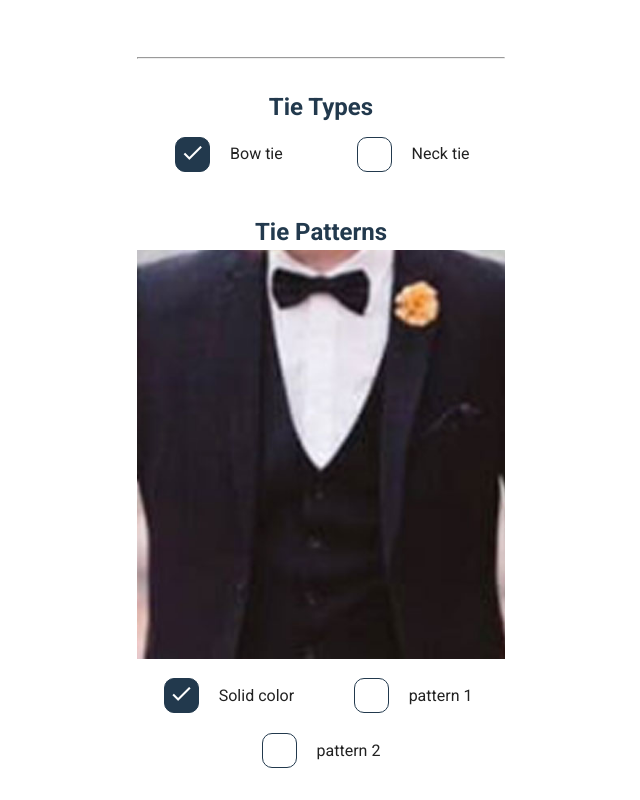
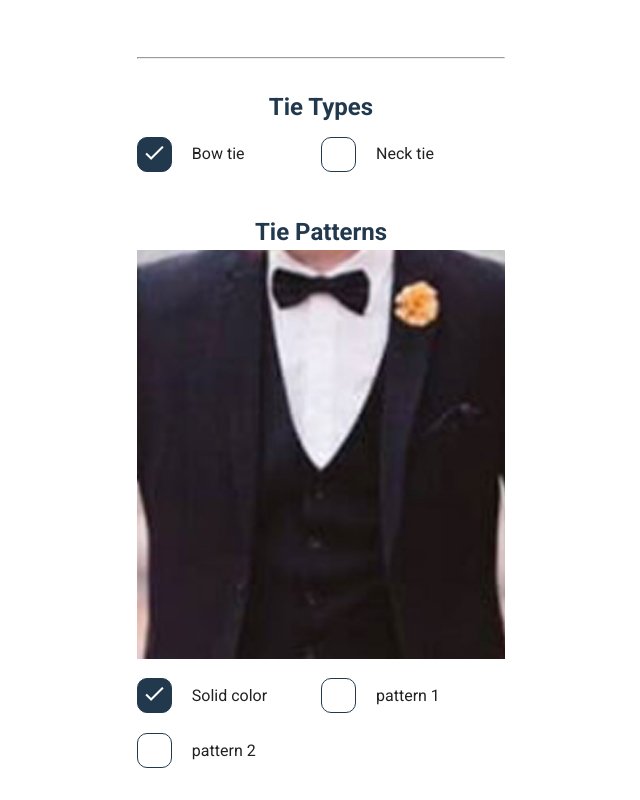
Before and after one commit to factor1/Modern-Groom-2, a Vue app: page /#/suit in a window 1280 px wide. Shown: the part 1220-2020 px from the top of the page, without its empty margins (319-959 px from the left). Built offline with nearby package versions, Linux system fonts and the light colour scheme.

Commit message:
Final style tweaks to pattern section

```diff
--- a/src/components/CompleteSuit.vue
+++ b/src/components/CompleteSuit.vue
@@ -70,7 +70,7 @@ export default {
       let currentUrl = window.location.href;
       currentUrl = currentUrl.indexOf('?') < 0 ? currentUrl : currentUrl.substring(0, currentUrl.indexOf('?'));
       console.log(this.suit);
-      codeToCopy.value = currentUrl +`?suit=${this.suitID.suit}&shirt=${this.suitID.shirt}&tie=${this.suitID.tie}&color=${this.suitID.color}`;
+      codeToCopy.value = currentUrl +`?suit=${this.suitID.suit}&shirt=${this.suitID.shirt}&tie=${this.suitID.tie}&color=${this.suitID.color}&pattern=${this.suitID.pattern}`;
       codeToCopy.setAttribute('type', 'text');
       codeToCopy.select();
       try {
--- a/src/components/SuitPicker.vue
+++ b/src/components/SuitPicker.vue
@@ -213,7 +213,7 @@ export default {
       if(this.valid) {
         const token = process.env.VUE_APP_SMTP_TOKEN;
 
-        const html = `<h2>Quote request</h2><div><h3>Clients data:</h3><p><b>Name: </b> ${this.name} <br> <b>Email: </b> ${this.email} <br> <b>State: </b> ${this.select} <br> <b>Phone: </b> ${this.phone} <br> <b>Phone: </b> ${this.date} </p> <h3>Suit data:</h3><b> Suit: </b> ${this.fullSuit.suit.name} <br><b> Shirt: </b> ${this.fullSuit.shirt.name} <br><b> Tie type: </b> ${this.fullSuit.tie.name} <br><b> Tie color: </b> ${this.fullSuit.color.name} <br> <b> Tie color: </b> ${this.fullSuit.color.name} <br> <b> Tie pattern: </b> ${this.fullSuit.pattern.name} <br>fullSuit.pattern.name <b> Suit build: </b> ${this.shareUrl} </p></div>`;
+        const html = `<h2>Quote request</h2><div><h3>Clients data:</h3><p><b>Name: </b> ${this.name} <br> <b>Email: </b> ${this.email} <br> <b>State: </b> ${this.select} <br> <b>Phone: </b> ${this.phone} <br> <b>Phone: </b> ${this.date} </p> <h3>Suit data:</h3><b> Suit: </b> ${this.fullSuit.suit.name} <br><b> Shirt: </b> ${this.fullSuit.shirt.name} <br><b> Tie type: </b> ${this.fullSuit.tie.name} <br><b> Tie color: </b> ${this.fullSuit.color.name} <br> <b> Tie color: </b> ${this.fullSuit.color.name} <br> <b> Tie pattern: </b> ${this.fullSuit.pattern.name} <br><b> Suit build: </b> ${this.shareUrl} </p></div>`;
 
         Email.send({
           SecureToken : token,
@@ -252,7 +252,7 @@ export default {
     shareUrl(){
       let currentUrl = window.location.href;
       currentUrl = currentUrl.indexOf('?') < 0 ? currentUrl : currentUrl.substring(0, currentUrl.indexOf('?'));
-      currentUrl = currentUrl +`?suit=${this.suitCombo.suit}&shirt=${this.suitCombo.shirt}&tie=${this.suitCombo.tie}&color=${this.suitCombo.color}&pattern=${this.fullSuit.pattern.name}`;
+      currentUrl = currentUrl +`?suit=${this.suitCombo.suit}&shirt=${this.suitCombo.shirt}&tie=${this.suitCombo.tie}&color=${this.suitCombo.color}&pattern=${this.suitCombo.pattern}`;
       return currentUrl;
     }
   },
@@ -269,7 +269,7 @@ export default {
       this.suitCombo.shirt = this.shirts[shirt] ? shirt : 0;
       this.suitCombo.tie = this.ties.types[tie] ? tie : 0;
       this.suitCombo.color = this.ties.colors[color] ? color : 0;
-      this.suitCombo.pattern = this.ties.patterns[pattern] ? color : 0;
+      this.suitCombo.pattern = this.ties.patterns[pattern] ? pattern : 0;
       this.step = 2;
     }
 
--- a/src/components/SuitTie.vue
+++ b/src/components/SuitTie.vue
@@ -128,13 +128,13 @@ $blue: #22394d;
 
   .check-container {
     display: flex;
-    justify-content: space-evenly;
+    justify-content: flex-start;
     flex-wrap: wrap;
 
     .custom-check {
       display: flex;
       align-items: center;
-      justify-content: center;
+      justify-content: flex-start;
       flex-basis: 50%;
       margin-bottom: 20px;
 
```
